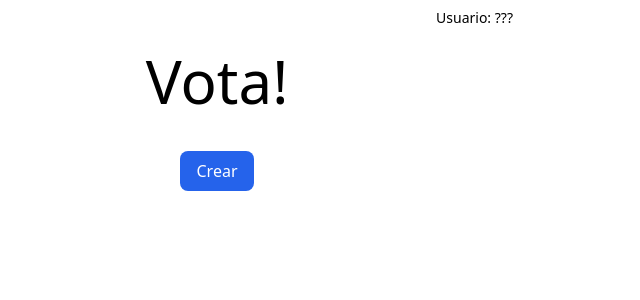
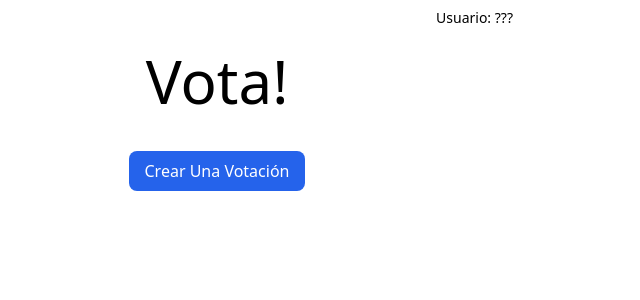
Before and after one commit to allen-utec/vota-app, a Svelte app: page / in a window 1280 px wide. Shown: the top 300 px of the page, without its empty margins (423-1063 px from the left). Built offline with nearby package versions, Linux system fonts and the light colour scheme; no server answers.

Commit message:
feat: get poll by code to fill Vote page

```diff
--- a/src/App.svelte
+++ b/src/App.svelte
@@ -5,6 +5,7 @@
   import { createUser, getNickname } from "./lib/api";
 
   const route = location.pathname.toLowerCase();
+  const pollCode = route.substring(1);
 
   let user = JSON.parse(localStorage.getItem("user"));
   if (!user) {
@@ -24,12 +25,12 @@
 
 <main class="text-center p-2 mx-auto max-w-screen-sm">
   <div class="text-sm font-light text-right px-4 mb-4">
-    Usuario: {user?.nickname || "???"}
+    Usuario: <strong>{user?.nickname || "???"}</strong>
   </div>
   {#if route === "/nueva-votacion"}
     <New />
-  {:else if validateId(route.substring(1))}
-    <Vote />
+  {:else if validateId(pollCode)}
+    <Vote code={pollCode} />
   {:else}
     <Home />
   {/if}
--- a/src/components/Alternatives.svelte
+++ b/src/components/Alternatives.svelte
@@ -33,7 +33,7 @@
     <li class="flex items-center gap-1">
       <span class="min-w-[20px] text-right">{i + 1}.</span>
       <input
-        placeholder="Ingresa una opción a votar"
+        placeholder="Ingresa una alternativa a votar"
         class="flex-1 border-b px-4 py-2 text-md font-light"
         on:input={handleChangeInput.bind(null, i)}
       />
--- a/src/components/Button.svelte
+++ b/src/components/Button.svelte
@@ -8,8 +8,16 @@
   on:click
   class={`rounded-lg ${
     secondary
-      ? "bg-gray-100 hover:bg-gray-200 active:bg-gray-100 text-gray-600"
-      : "bg-blue-600 hover:bg-blue-700 active:bg-blue-600 text-white"
+      ? `${
+          disabled
+            ? "bg-gray-100/50 cursor-not-allowed"
+            : "bg-gray-100 hover:bg-gray-200 active:bg-gray-100"
+        } text-gray-600`
+      : `${
+          disabled
+            ? "bg-blue-600/50 cursor-not-allowed"
+            : "bg-blue-600 hover:bg-blue-700 active:bg-blue-600"
+        } text-white`
   } font-normal py-2 px-4 ${classes}`}
   {disabled}
 >
--- a/src/lib/api.ts
+++ b/src/lib/api.ts
@@ -24,3 +24,8 @@ export async function createPoll(poll: {question: string, alternatives: {text:st
     })
       .then((res) => res.json());
 }
+
+export async function getPollByCode(code: string) {
+  return fetch(`http://127.0.0.1:8080/polls/${code}`)
+      .then((res) => res.json());
+}
--- a/src/pages/Home.svelte
+++ b/src/pages/Home.svelte
@@ -9,5 +9,5 @@
 
 <div>
   <Header>Vota!</Header>
-  <Button on:click={handleNewPoll}>Crear</Button>
+  <Button on:click={handleNewPoll}>Crear Una Votación</Button>
 </div>
--- a/src/pages/New.svelte
+++ b/src/pages/New.svelte
@@ -26,6 +26,6 @@
   <Button
     on:click={handleCreatePoll}
     classes="text-xl font-light"
-    disabled={!question || !alternatives.length}>CREAR</Button
+    disabled={!question || !alternatives.length}>Crear y Compartir!</Button
   >
 </div>
--- a/src/pages/Vote.svelte
+++ b/src/pages/Vote.svelte
@@ -1,28 +1,44 @@
 <script lang="ts">
   import Button from "../components/Button.svelte";
   import Header from "../components/Header.svelte";
+  import { getPollByCode } from "../lib/api";
 
-  let poll = {
-    id: 1,
-    question: "Cual es el proveedor de nube mas usado?",
-    options: [
-      { id: 1, text: "Microsoft Azure" },
-      { id: 2, text: "Amazon Web Services" },
-      { id: 3, text: "Google Cloud Platform" },
-    ],
-  };
+  export let code: string;
 
+  let poll: any;
   let optionIdSelected = null;
+
+  if (code) {
+    getPollByCode(code)
+      .then((o) => (poll = o))
+      .catch(console.log);
+  }
 
   const handleSelectOption = (option: { id: number }) => {
     optionIdSelected = option.id;
   };
+
+  const handleSend = () => {
+    // TODO: show a modal with a share button
+  };
+
+  const handleNewPoll = () => {
+    location.href = "/nueva-votacion";
+  };
 </script>
 
 <div>
+  {#if !poll}
+    <Header classes="text-4xl">Votación No Encontrada!</Header>
+    <Button on:click={handleNewPoll}>Crear Una Nueva Votación!</Button>
+  {:else}
+    <p class="text-xs text-gray-500/80 font-light mb-2">Pregunta:</p>
     <Header classes="text-4xl">{poll.question}</Header>
+    <p class="text-xs text-gray-500/80 font-light mb-2">
+      Alternativas a votar:
+    </p>
     <ol class="space-y-2 font-light mb-4 mx-auto">
-    {#each poll.options as option}
+      {#each poll.alternatives as option}
         <li
           class={`flex items-center gap-1 rounded-md p-4 cursor-pointer border ${
             option.id === optionIdSelected
@@ -35,5 +51,8 @@
         </li>
       {/each}
     </ol>
-  <Button>Enviar Voto</Button>
+    <Button on:click={handleSend} disabled={!poll.alternatives.length}>
+      Enviar Mi Voto!
+    </Button>
+  {/if}
 </div>
```
Lines whose indentation alone changed are shown as unchanged.
